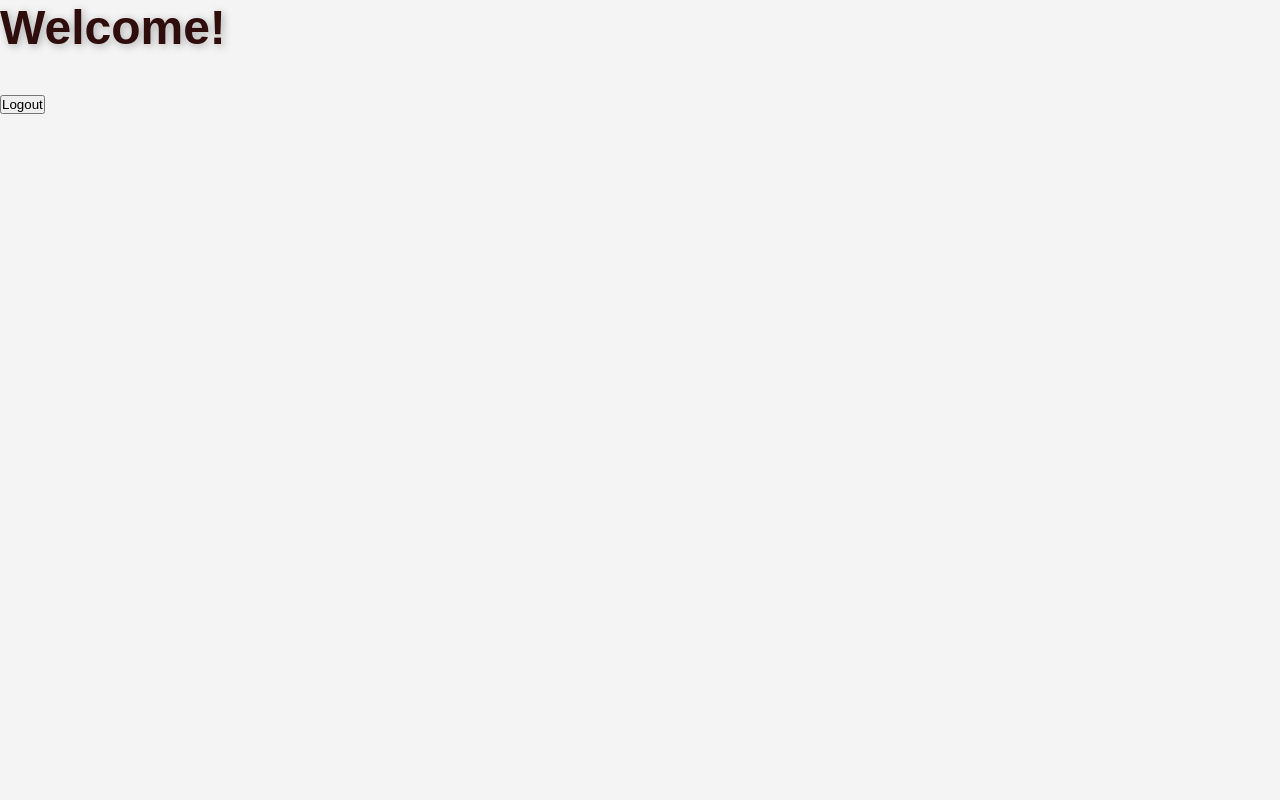
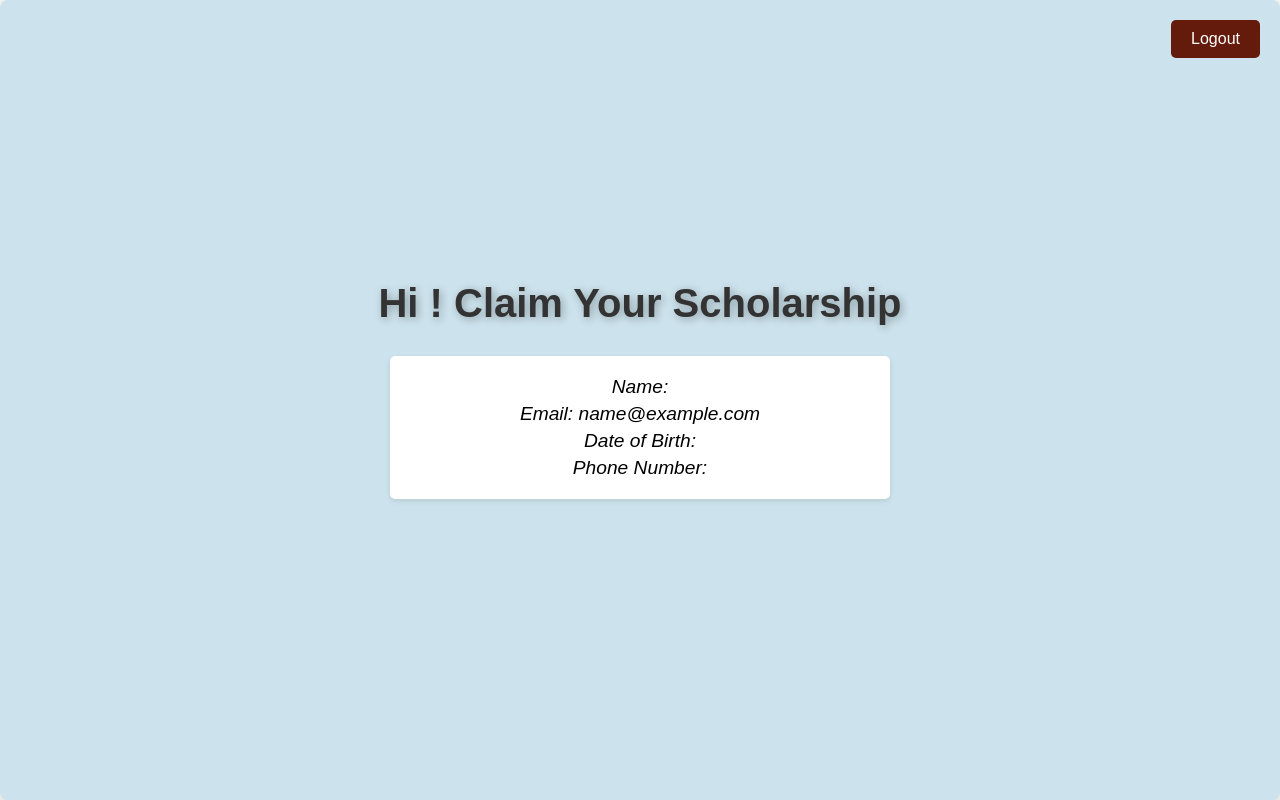
Before and after one commit to a-njali-raj/sCHOLARSHIPREACT, a React (Create React App) app: page /welcomeform in a window 1280 px wide. Built offline with nearby package versions, Linux system fonts and the light colour scheme; sample sign-in values are in the browser's storage.

Commit message:
completed

```diff
--- a/src/components/Login.js
+++ b/src/components/Login.js
@@ -84,6 +84,7 @@ class Login extends Component {
 
       console.log('Login successful:', data);
       localStorage.setItem('isAuthenticated', true);
+      localStorage.setItem('userInfo', JSON.stringify(data));
       this.props.navigate('/welcomeform', { state: { successMessage: data.message } });
 
     } catch (error) {
--- a/src/components/WelcomeForm.js
+++ b/src/components/WelcomeForm.js
@@ -1,15 +1,19 @@
+
 import React, { useEffect, useState } from 'react';
 import { useNavigate } from 'react-router-dom';
+import '../assets/WelcomeForm.css';
 
 function WelcomeForm() {
   const [isAuthenticated, setIsAuthenticated] = useState(false);
+  const [userInfo, setUserInfo] = useState({});
   const navigate = useNavigate();
-
 
   useEffect(() => {
     const auth = localStorage.getItem('isAuthenticated');
     if (auth) {
       setIsAuthenticated(true);
+      const userInfoFromStorage = JSON.parse(localStorage.getItem('userInfo'));
+      setUserInfo(userInfoFromStorage);
     } else {
       navigate('/login');
     }
@@ -17,21 +21,31 @@ function WelcomeForm() {
 
   const handleLogout = () => {
     localStorage.removeItem('isAuthenticated');
+    localStorage.removeItem('userInfo');
     setIsAuthenticated(false);
     navigate('/login');
   };
-
 
   if (!isAuthenticated) {
     return null;
   }
 
   return (
-    <div>
-      <h1>Welcome!</h1>
-      <button onClick={handleLogout}>Logout</button>
+
+
+    <div className="welcomeform-container">
+    <h1 className="welcomeform-title">Hi {userInfo.fname} ! Claim Your Scholarship</h1>
+
+    <div className="user-info-box">
+      <p className="welcomeform-element">Name: {userInfo.fname} {userInfo.lname}</p>
+      <p className="welcomeform-element">Email: {userInfo.email}</p>
+      <p className="welcomeform-element">Date of Birth: {userInfo.dob}</p>
+      <p className="welcomeform-element">Phone Number: {userInfo.phonenumber}</p>
     </div>
-  );
-}
+    <button className="logout-button" onClick={handleLogout}>Logout</button>
+  </div>
+
+      );
+    }
 
 export default WelcomeForm;
```
